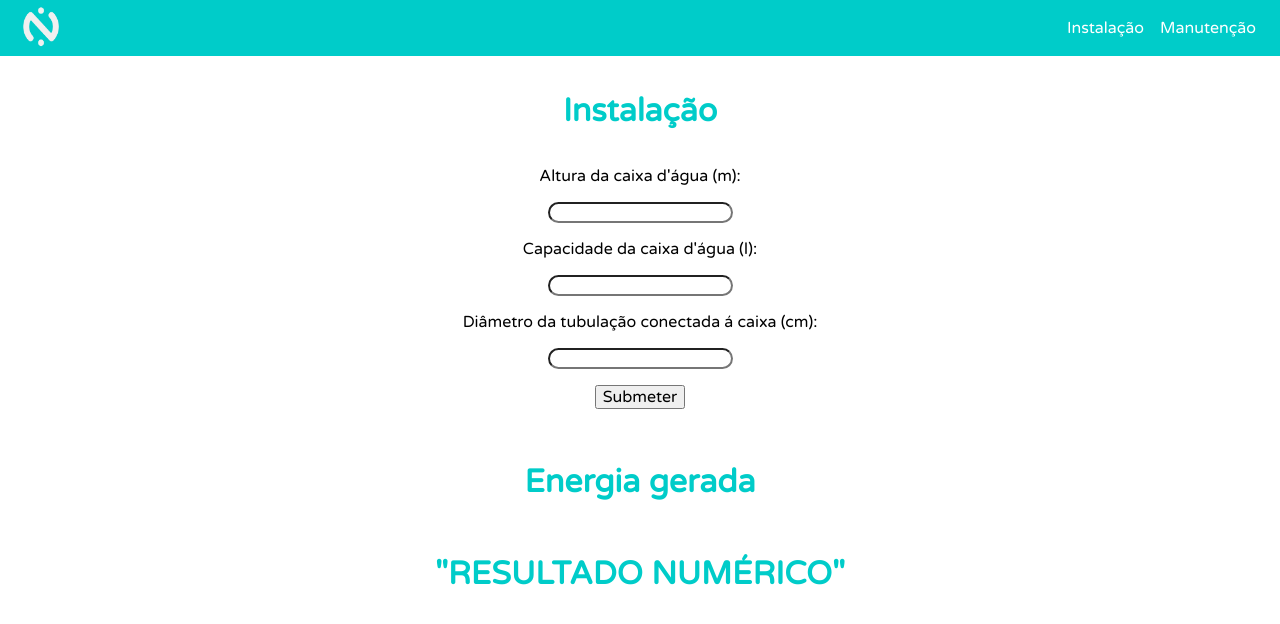
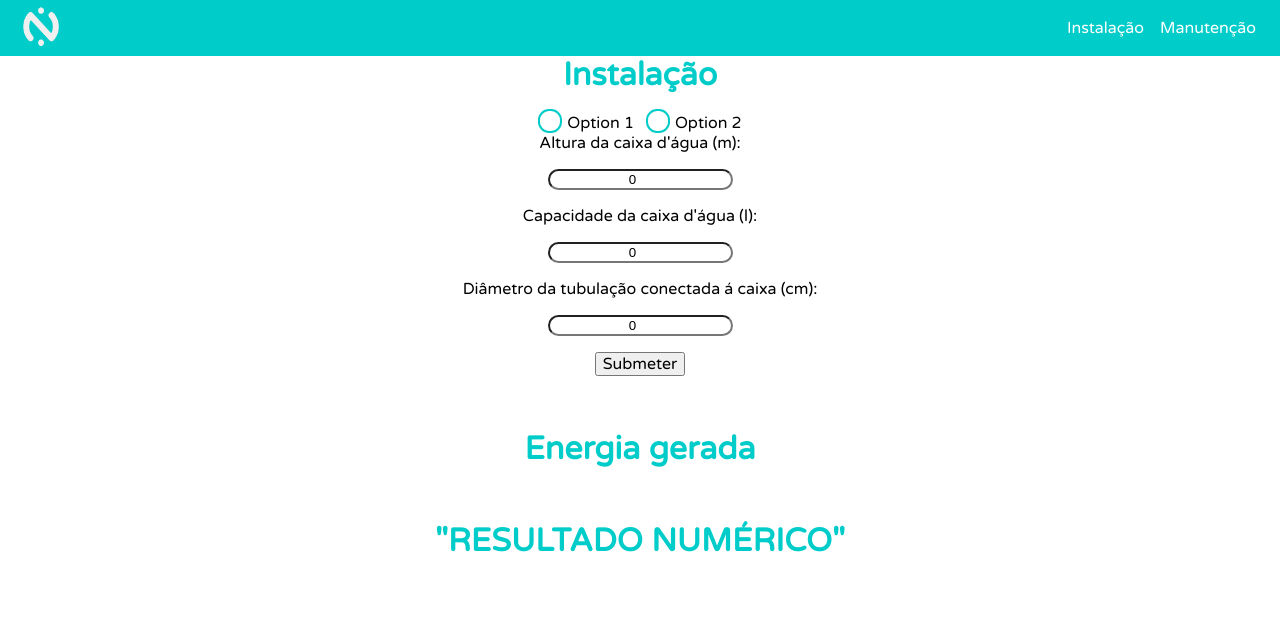
Before and after one commit to pi1-2019-1-whirl/front-end, a React (Create React App) app: page /instalacao in a window 1280 px wide. Shown: the top 624 px of the page. Built offline with nearby package versions, Linux system fonts and the light colour scheme.

Commit message:
Adicionando opção da caixa

```diff
--- a/src/components/css/Instalacao.css
+++ b/src/components/css/Instalacao.css
@@ -18,6 +18,40 @@ input {
     border-radius: 50px;
   }
 
+.radio-item {
+    display: inline-block;
+    position: relative;
+    padding: 0 6px;
+    margin: 10px 0 0;
+  }
+
+  .radio-item input[type='radio'] {
+    display: none;
+  }
+
+  .radio-item label:before {
+    content: " ";
+    display: inline-block;
+    position: relative;
+    top: 5px;
+    margin: 0 5px 0 0;
+    width: 20px;
+    height: 20px;
+    border-radius: 11px;
+    color: white;
+    border: 2px solid #00CCC9;
+    background-color: transparent;
+  }
+
+  .radio-item input[type=radio]:checked + label:after {
+    border-radius: 11px;
+    width: 12px;
+    height: 12px;
+    content: " ";
+    display: block;
+    background: #00CCC9;
+  }
+
 .formulario {
     font-family: 'Varela Round', sans-serif;
     margin: auto;
@@ -33,6 +67,11 @@ input {
     text-align: center;
 }
 
+#check { /* Change width and height */
+    width:4em;
+    height:4em;
+}
+
 div h1 {
     color: #00CCC9;
     font-family: 'Varela Round', sans-serif;
--- a/src/pages/Instalacao.js
+++ b/src/pages/Instalacao.js
@@ -2,11 +2,12 @@ import React, { Component } from "react";
 import Navbar from "../components/Navbar/Navbar";
 import "../components/css/Instalacao.css"
 
+
 class Instalacao extends Component {
     state = {
-        altura_caixa: null,
-        capacidade_caixa: null,
-        tubulacao_caixa: null,
+        altura_caixa: 0,
+        capacidade_caixa: 0,
+        tubulacao_caixa: 0,
     }
 
     handleInput = ({ target }) => {
@@ -16,20 +17,26 @@ class Instalacao extends Component {
         console.log(this.state.tubulacao_caixa)
     }
 
+
     render() {
+
         return (
             <div className="App">
                 <Navbar />
-                <main className="Main">
+                <div className="Main">
                     <link href="https://fonts.googleapis.com/css?family=Varela+Round&display=swap" rel="stylesheet"></link>
-                    <body>
-                        <br></br>
-                        <br></br>
-
+                    <div>
                         <h1 className="titulo_instalacao">Instalação</h1>
-                        <br></br>
-                        <br></br>
                         <form className="formulario">
+                            <div class="radio-item">
+                                <input type="radio" id="ritema" name="ritem" value="ropt1" />
+                                <label for="ritema">Option 1</label>
+                            </div>
+                            <div class="radio-item">
+                                <input type="radio" id="ritemb" name="ritem" value="ropt2" />
+                                <label for="ritemb">Option 2</label>
+                            </div>
+                            <br></br>
                             <label className="altura_caixa">
                                 Altura da caixa d'água (m):
                         <p></p>
@@ -58,14 +65,14 @@ class Instalacao extends Component {
                                 Energia gerada
                             </h1>
                             <br></br>
-                        <br></br>
-                        <br></br>
+                            <br></br>
+                            <br></br>
                             <h1 className="valor_calculado">
                                 "RESULTADO NUMÉRICO"
                             </h1>
                         </div>
-                    </body>
-                </main>
+                    </div>
+                </div>
             </div>
         )
     }
--- a/src/routes.js
+++ b/src/routes.js
@@ -2,7 +2,7 @@ import React from 'react';
 import {BrowserRouter, Route, Switch} from 'react-router-dom';
 
 import Main from "./pages/Main";
-import Manutencao from "./pages/Manutencao";
+//import Manutencao from "./pages/Manutencao";
 import Instalacao from "./pages/Instalacao";
 
 
@@ -11,7 +11,7 @@ const Routes = () =>(
  <Switch>
    <Route exact path="/" component={Main}/>
    <Route path="/consultoria" component={()=> <h1>consultoria </h1>}/>
-   <Route path="/manutencao" component={Manutencao}/>
+   {/* <Route path="/manutencao" component={Manutencao}/> */}
    <Route path="/instalacao" component={Instalacao}/>
  </Switch>
 </BrowserRouter>
```
